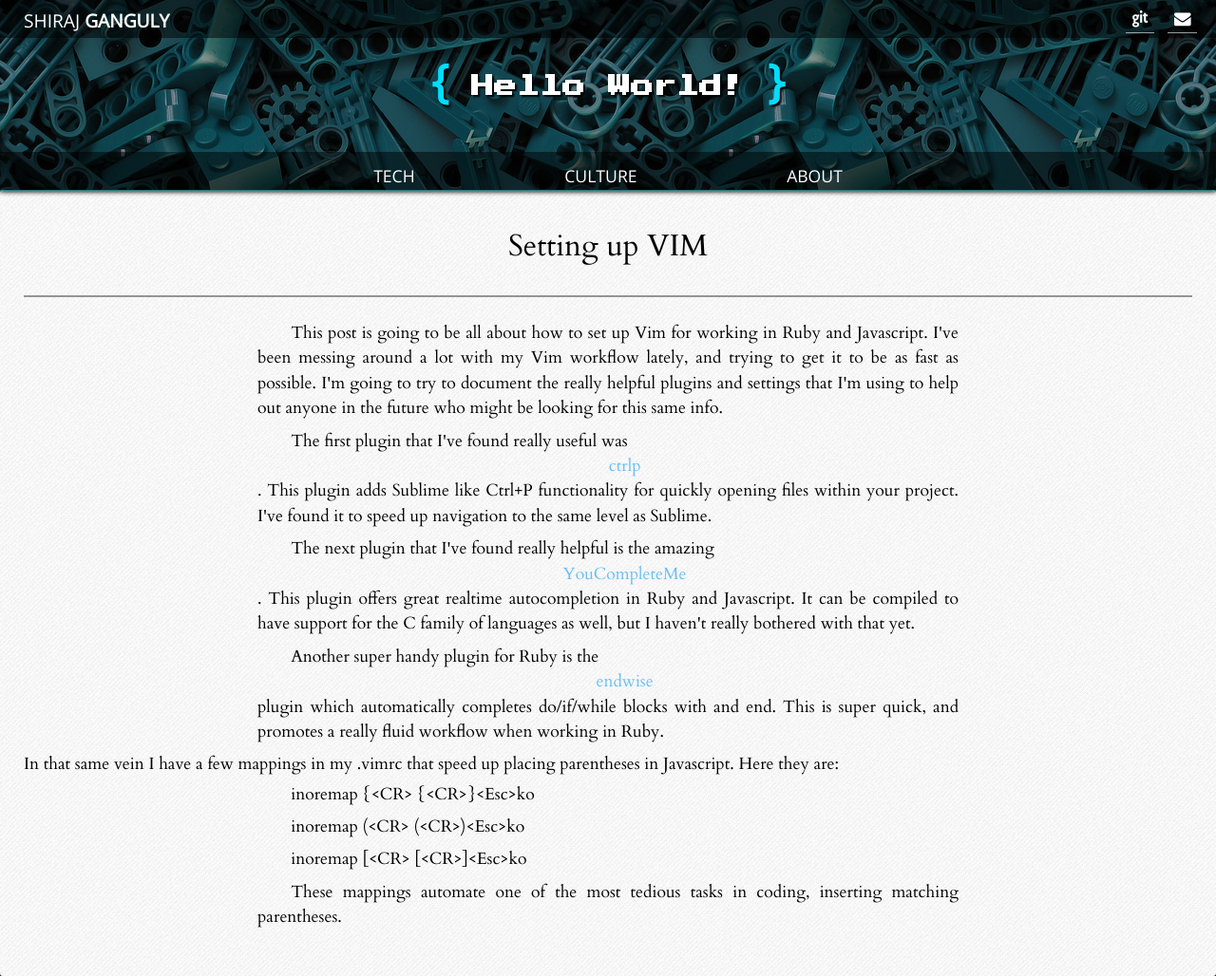
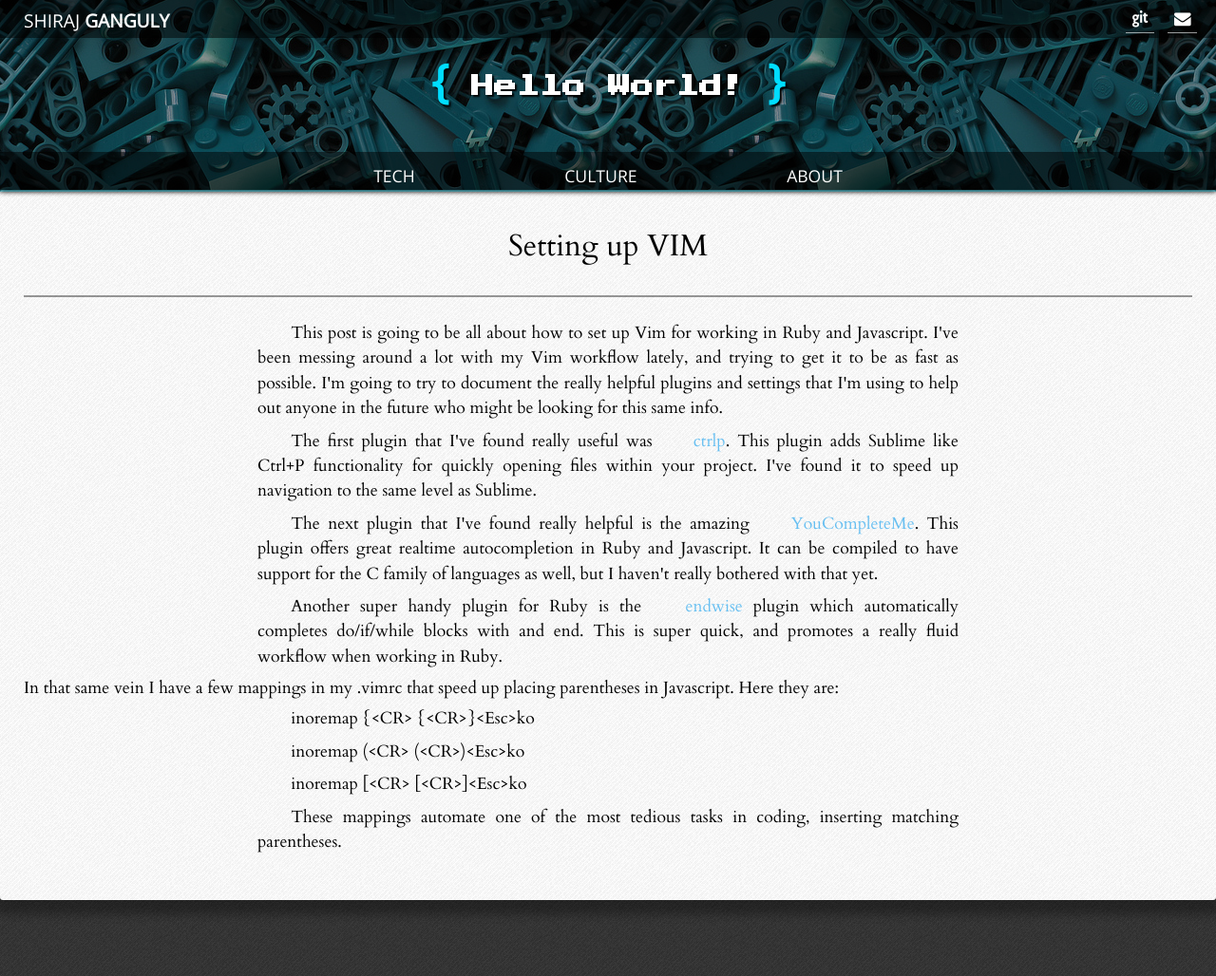
Before and after one commit to ShirajG/shirajg.github.io, a Jekyll site: the page built from _posts/2014-12-23-Vim.html, in a window 1280 px wide. Shown: the whole page at 95% size. Built offline with Jekyll 4.4.1, drawn with Linux system fonts in a browser that asks for light colours; nearby versions of some CDN libraries.

Commit message:
Add new css selector for inline links

```diff
--- a/css/main.css
+++ b/css/main.css
@@ -340,6 +340,9 @@ nav li a:hover{
   font-family: 'Cardo', serif;
   font-weight: 400;
 }
+#post .inline-link{
+  display: inline-block;
+}
 #post h1, #post h4, #post h5{
   text-align: center;
 }
```
